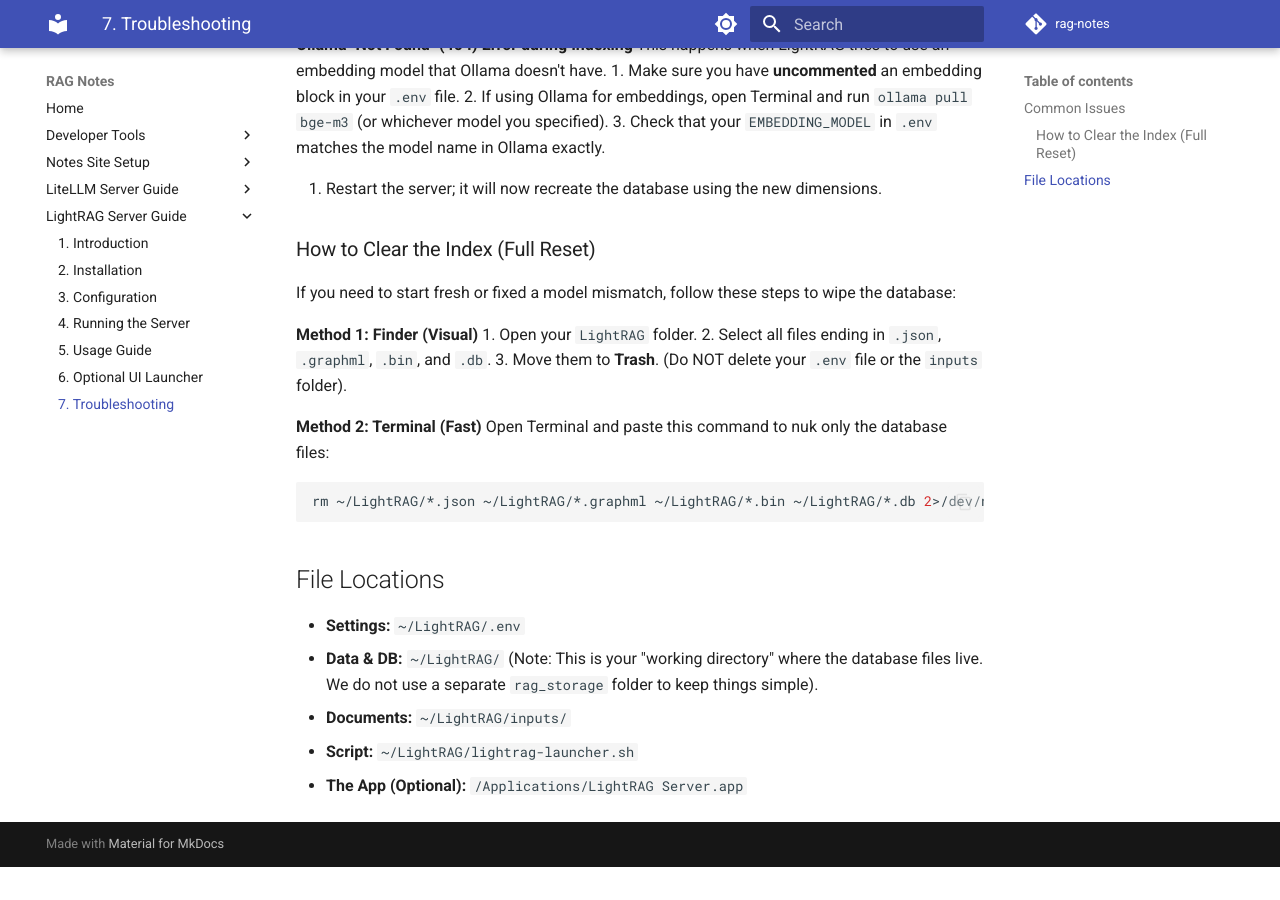
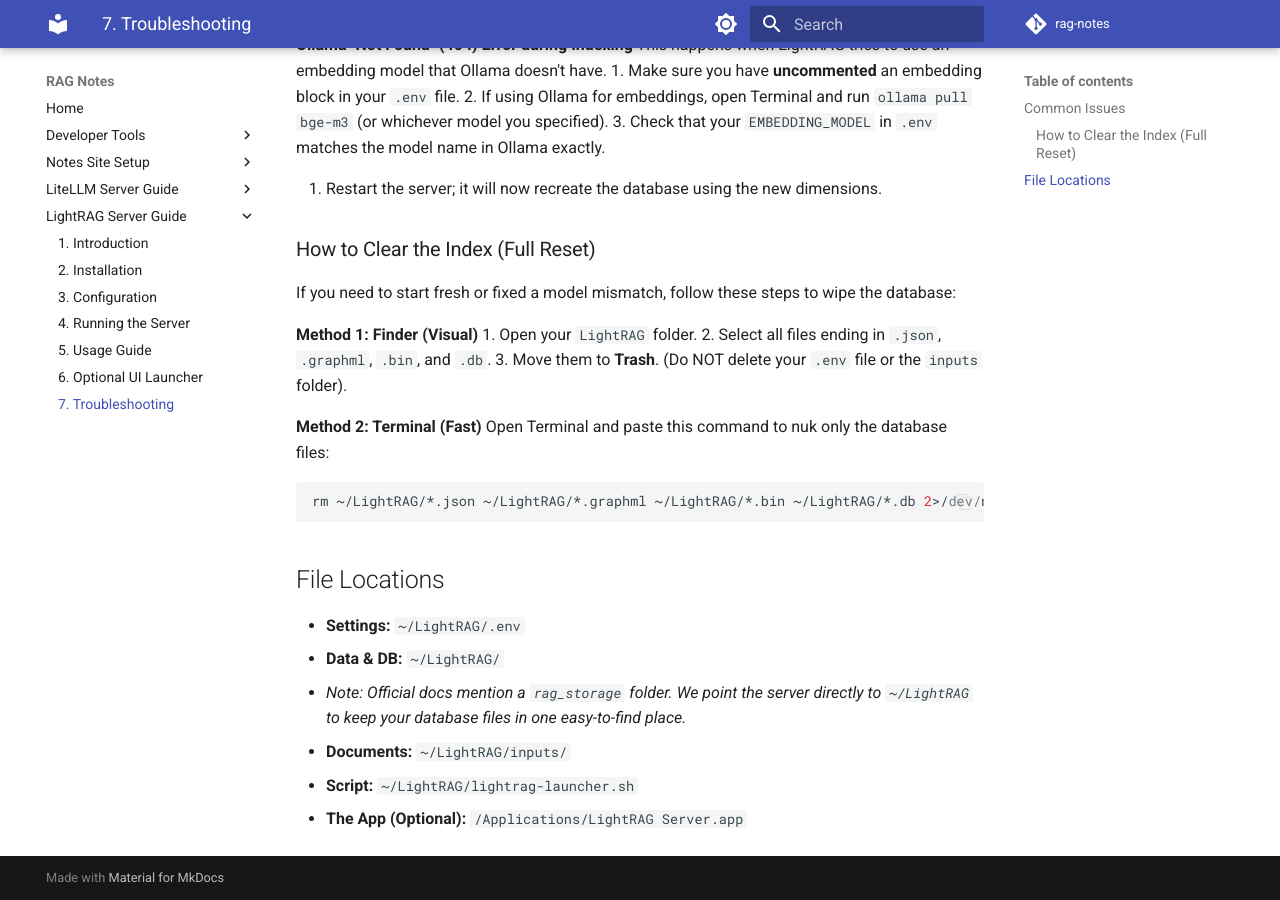
Before and after one commit to kbhatiya999/rag-notes, an MkDocs documentation site: the page built from docs/lightrag-server/7-troubleshooting.md, in a window 1280 px wide and 900 px high, scrolled down 523 px. Built offline with MkDocs 1.6.1 and Material for MkDocs 9.7.7, drawn with Linux system fonts in a browser that asks for light colours; comment, search, counter and statistics services are not loaded; before the commit the page ends 1390 px from its top, so only the background shows below that.

Commit message:
Clarified working-dir vs rag_storage behavior in docs

```diff
--- a/docs/lightrag-server/7-troubleshooting.md
+++ b/docs/lightrag-server/7-troubleshooting.md
@@ -40,7 +40,8 @@
 ## File Locations
 
 - **Settings:** `~/LightRAG/.env`
-- **Data & DB:** `~/LightRAG/` (Note: This is your "working directory" where the database files live. We do not use a separate `rag_storage` folder to keep things simple).
+- **Data & DB:** `~/LightRAG/`
+  - *Note: Official docs mention a `rag_storage` folder. We point the server directly to `~/LightRAG` to keep your database files in one easy-to-find place.*
 - **Documents:** `~/LightRAG/inputs/`
 - **Script:** `~/LightRAG/lightrag-launcher.sh`
 - **The App (Optional):** `/Applications/LightRAG Server.app`
```
Also changed, not shown: docs/lightrag-server/3-configuration.md (+3 -0 lines).
